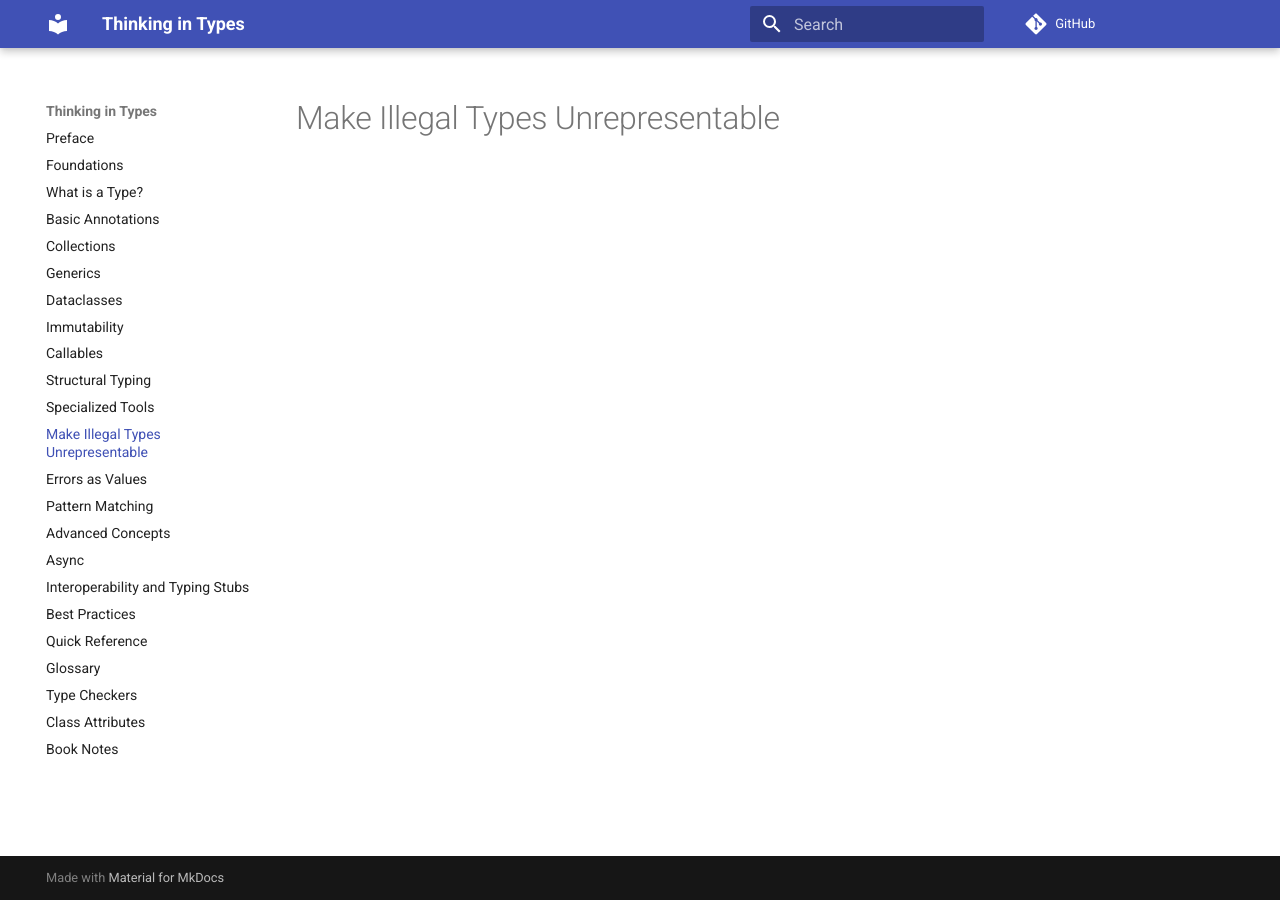
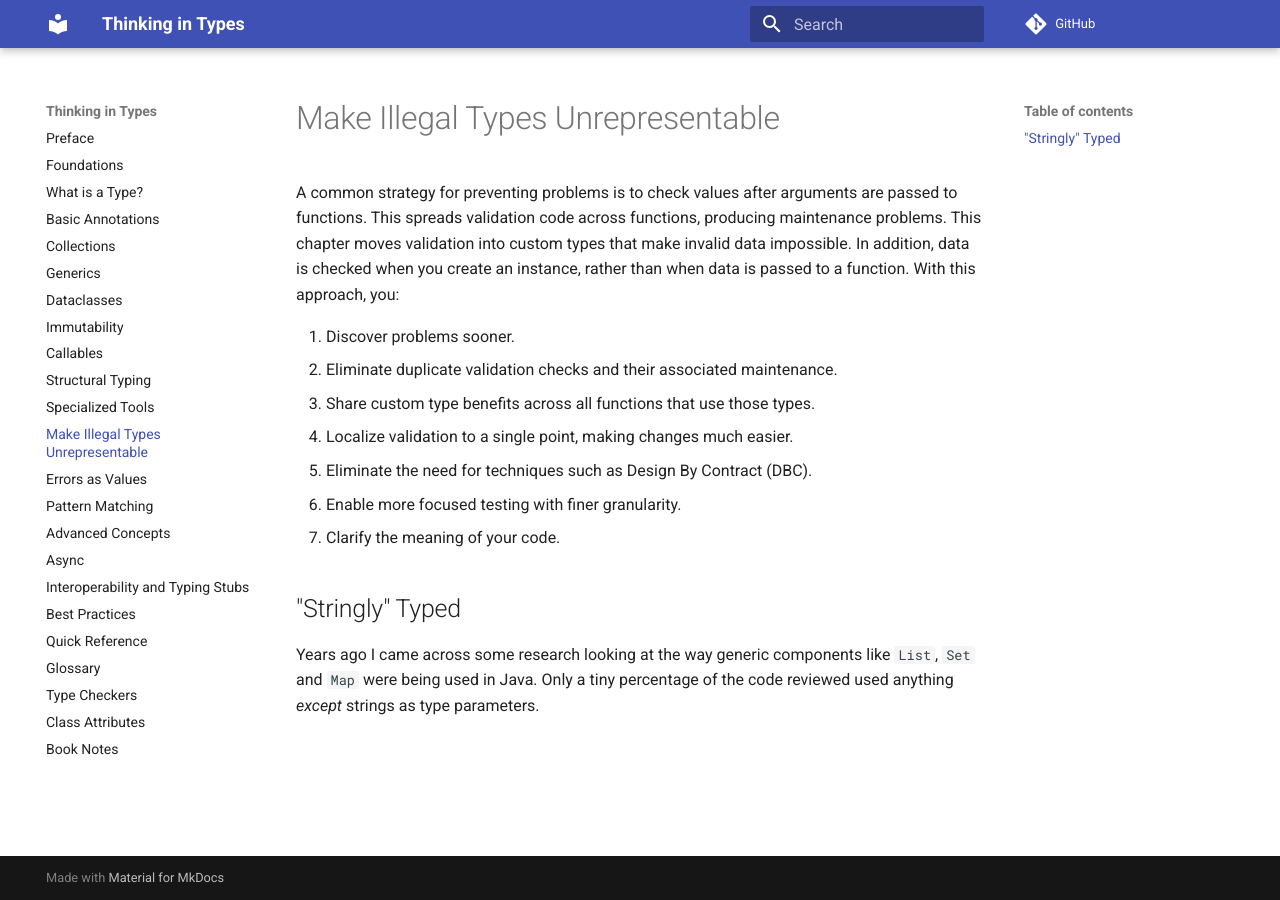
Before and after one commit to ThinkingInTypes/ThinkingInTypes.github.io, an MkDocs documentation site: the page built from Chapters/12_Make_Illegal_Types_Unrepresentable.md, in a window 1280 px wide. Built offline with MkDocs 1.6.1 and Material for MkDocs 9.7.7, drawn with Linux system fonts in a browser that asks for light colours; comment, search, counter and statistics services are not loaded.

Commit message:
Update 12_Make_Illegal_Types_Unrepresentable.md

```diff
--- a/Chapters/12_Make_Illegal_Types_Unrepresentable.md
+++ b/Chapters/12_Make_Illegal_Types_Unrepresentable.md
@@ -1 +1,20 @@
 # Make Illegal Types Unrepresentable
+
+A common strategy for preventing problems is to check values after arguments are passed to functions.
+This spreads validation code across functions, producing maintenance problems.
+This chapter moves validation into custom types that make invalid data impossible.
+In addition, data is checked when you create an instance, rather than when data is passed to a function.
+With this approach, you:
+
+1. Discover problems sooner.
+2. Eliminate duplicate validation checks and their associated maintenance.
+3. Share custom type benefits across all functions that use those types.
+4. Localize validation to a single point, making changes much easier.
+5. Eliminate the need for techniques such as Design By Contract (DBC).
+6. Enable more focused testing with finer granularity.
+7. Clarify the meaning of your code.
+
+## "Stringly" Typed
+
+Years ago I came across some research looking at the way generic components like `List`, `Set` and `Map` were being used in Java.
+Only a tiny percentage of the code reviewed used anything *except* strings as type parameters.
```
